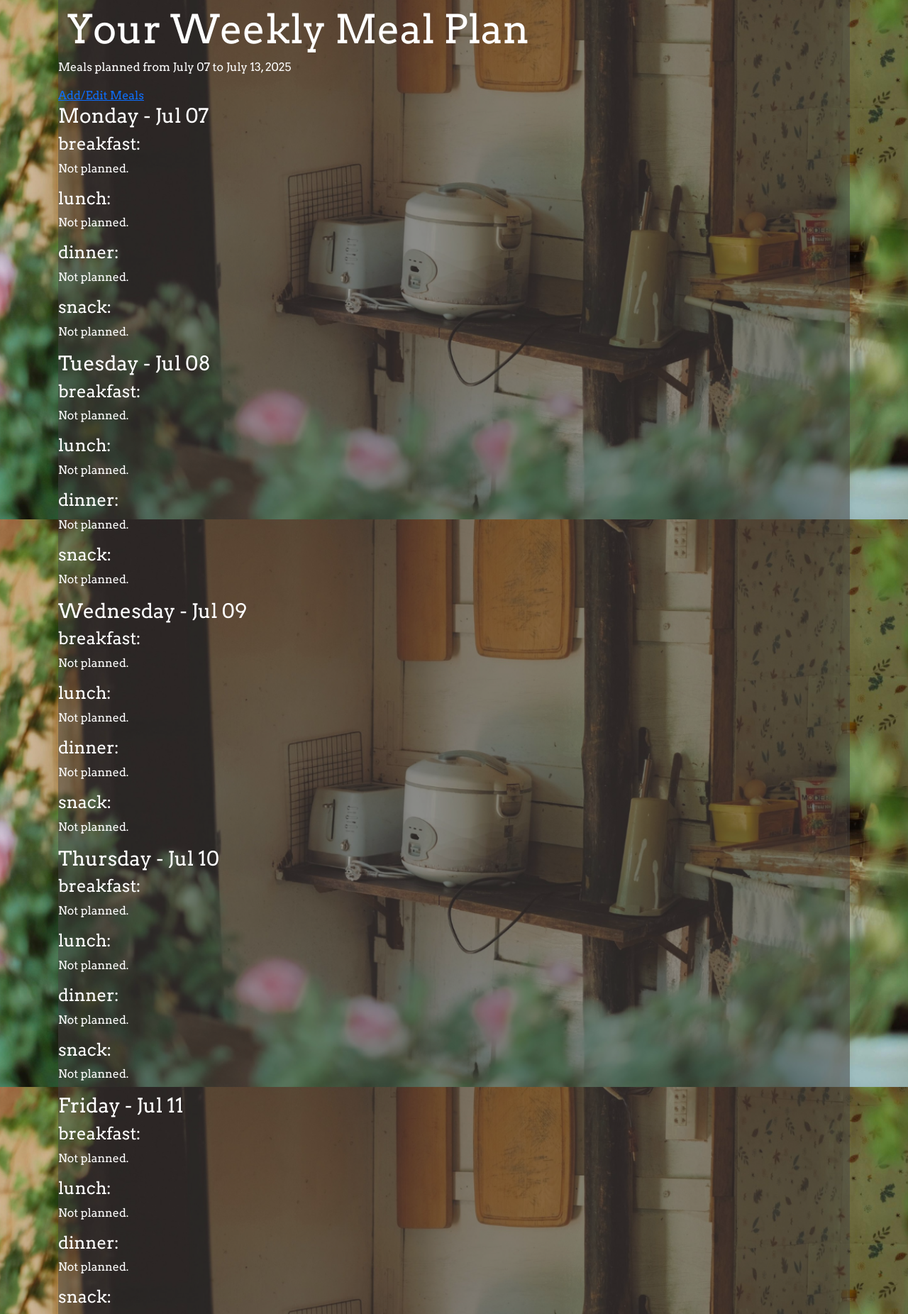
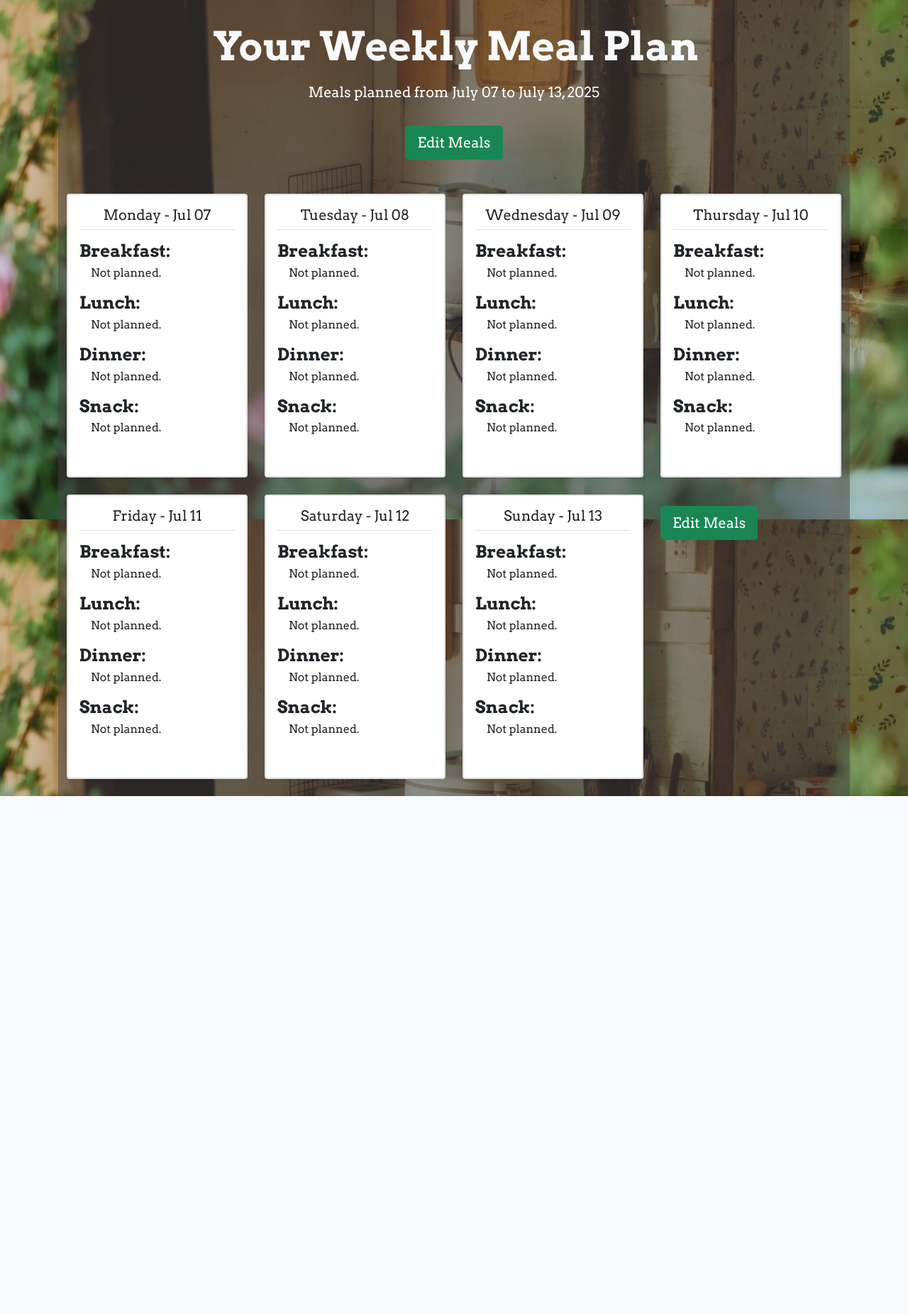
Before and after one commit to ch7oe/Steady, a Flask app: page /meal-plan in a window 1280 px wide. Shown: the part 68-1920 px from the top of the page at 71% size. After the commit the page ends 1190 px from the top, so only its background shows below. Run offline with Flask 3, Linux system fonts and the light colour scheme; the visitor is signed in with stand-in values (Sample User, id 1); data that the repository does not hold is empty.

Commit message:
put each day for meal plan and its meals in cards and button to edit meal plan

```diff
--- a/static/css/style.css
+++ b/static/css/style.css
@@ -25,15 +25,18 @@ h1 {
   color: #A65A17;
   font-weight: 700;
   font-size: 80px;
-  text-shadow: 1px 1px 2px black;
+  text-shadow: 1px 1px 2px white;
 }
 
 .homepage-app-intro {
+  /* color: white;
+  text-shadow: 1px 1px 2px ; */
   color: white;
-  text-shadow: 1px 1px 2px ;
+  text-shadow: 0.4px 0.4px 0.4px black;
 }
 .homepage-app-intro-description {
   color: white;
+
 }
 
 /* .homepage-reg-log {
@@ -43,3 +46,8 @@ h1 {
 /* dashboard */
 /* .meal-plan-dashboard-card
 .mp-dashboard-title */
+
+/* meal plan view page */
+/* #meal-plan-edit-bottom {
+
+} */
--- a/templates/meal_plan_view.html
+++ b/templates/meal_plan_view.html
@@ -3,47 +3,59 @@
 {% block title %}Weekly Meal Plan - Steady{% endblock %}
 
 {% block body %}
-    <div>
-        <h1 class="display-4">Your Weekly Meal Plan</h1>
-        <p>
+    <div class="container py-4">
+        <div class="text-center mb-5">
+            <h1 class="display-4 fw-bold text-light mb-3">Your Weekly Meal Plan</h1>
+            <p class="lead text-gray-600">
                 Meals planned from {{ week_start.strftime('%B %d') }} to {{ week_end.strftime('%B %d, %Y') }}
             </p>
-        <div>
-            <a href="/meal-plan/edit/{{ week_start.strftime('%Y-%m-%d') }}">Add/Edit Meals</a>
-        </div>
+            <a class="btn btn-success btn-lg mt-3" href="/meal-plan/edit/{{ week_start.strftime('%Y-%m-%d') }}">Edit Meals</a>
         </div>
 
+
     <!-- meal plan grid -->
-    <div>
+        <div class="row row-cols-xs-1 row-cols-md-2 row-cols-lg-3 row-cols-xl-4 g-4">
             <!-- loop through each day, to get meal plans for each day -->
             {% for day_date, meal_for_day in weekly_meal_plan_info.items() %}
-            <h3>
-                {{ day_date.strftime('%A') }} - <span>{{ day_date.strftime('%b %d') }}</span>
+                <div class="col">
+                    <div class="card h-100 shadow-sm border-2 rounded-custom">
+                        <div class="card-body d-flex flex-column">
+                            <h3 class="card-title h5 fw-semibold text-gray-800 mb-3 border-bottom pb-2 text-center text-dark">
+                                {{ day_date.strftime('%A') }} - <span class="text-gray-500 fw-normal">{{ day_date.strftime('%b %d') }}</span>
                             </h3>
-            <div>
+                            <div class="flex-grow-1 mb-4">
                                 {% set meal_types = ['breakfast', 'lunch', 'dinner', 'snack'] %}
                                 {% for meal_type in meal_types %}
-                    <div>
-                        <h4>{{ meal_type }}:</h4>
+                                    <div class="mb-3">
+                                        <h4 class="fw-bold text-gray-700 text-capitalize mb-1 text-dark">{{ meal_type }}:</h4>
                                         <!-- check if any recipes planned for this meal type -->
                                         {% if meal_for_day[meal_type] %}
-                            <ul>
+                                            <ul class="list-unstyled mb-0 ms-3">
                                                 <!-- loop through each recipe for this meal type -->
                                                 {% for recipe in meal_for_day[meal_type] %}
                                                     <li>
-                                        <a href="{{ recipe.recipe.url }}">{{ recipe.recipe.title }}</a>
+                                                        <a href="{{ recipe.recipe.url }}" target="_blank" class="text-primary text-decoration-none hover:text-dark">{{ recipe.recipe.title }}</a>
                                                     </li>
                                                 {% endfor %}
                                             </ul>
                                         {% else %}
-                            <p>Not planned.</p>
+                                            <p class="text-dark text-sm mb-0 ms-3">Not planned.</p>
                                         {% endif %}
                                     </div>
                                 {% endfor %}
                             </div>
+                        </div>
+                    </div>
+                </div>
             {% endfor %}
+            <div class="col">
+                <a id="meal-plan-edit-bottom" class="btn btn-success btn-lg mt-3" href="/meal-plan/edit/{{ week_start.strftime('%Y-%m-%d') }}">Edit Meals</a>
             </div>
-    <div>
+        </div>
+    </div>
+
+
+    <!-- <div>
         <a href="/meal-plan/edit/{{ week_start.strftime('%Y-%m-%d') }}">Add/Edit Meals</a>
-    </div>
+    </div> -->
 {% endblock %}
```
Also changed, not shown: templates/dashboard.html (+4 -4 lines). Lines whose indentation alone changed are shown as unchanged.
